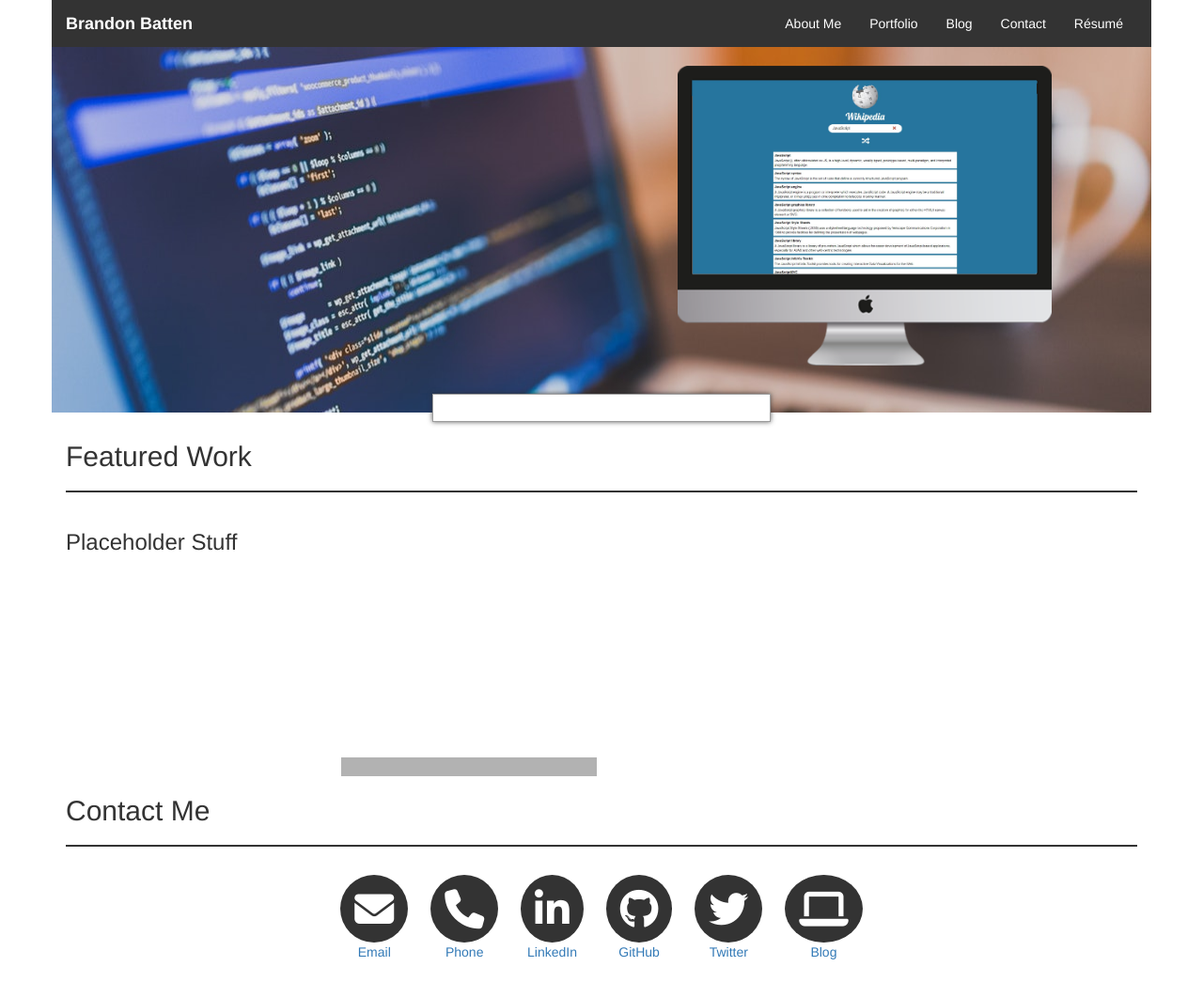
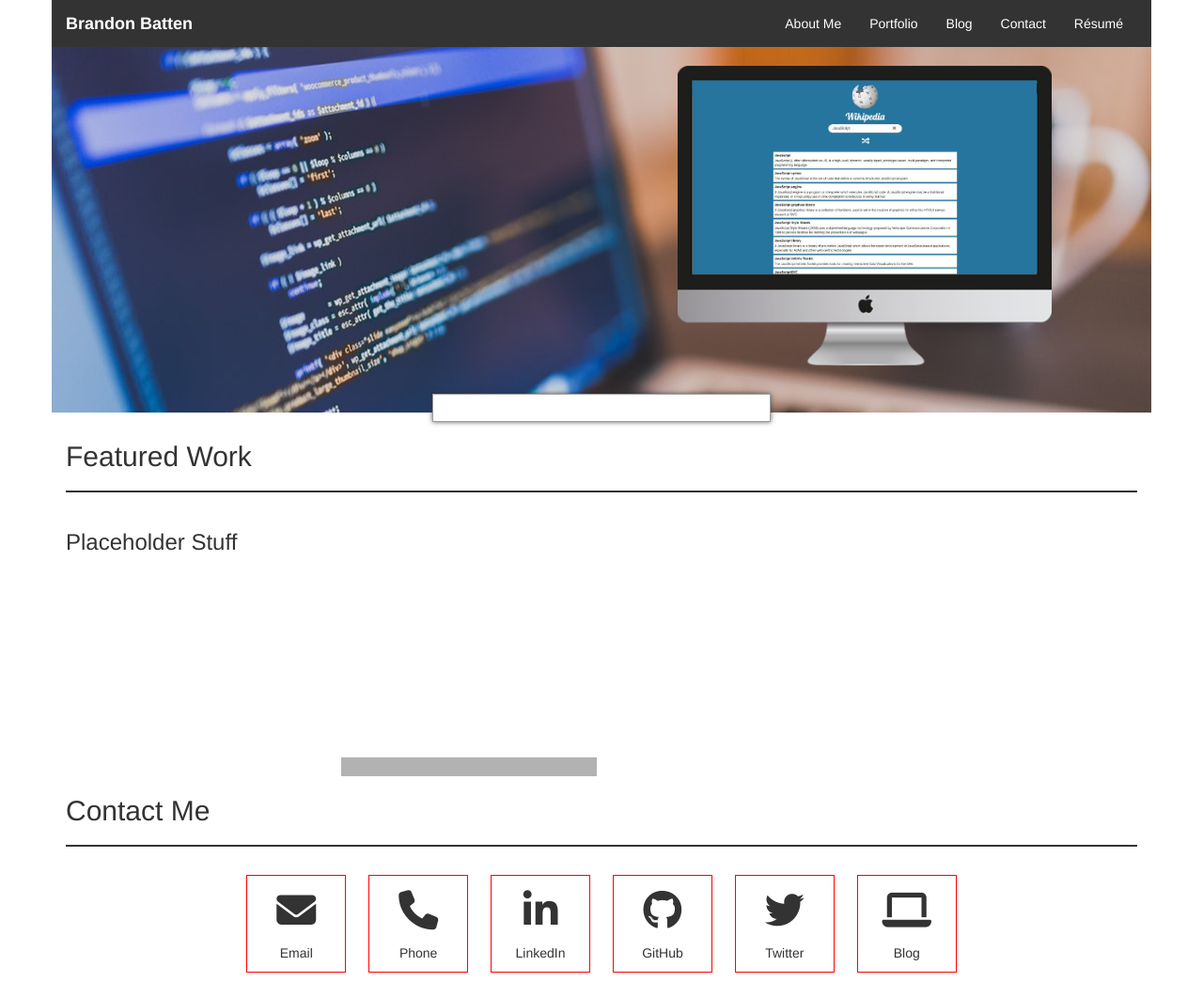
Before and after one commit to ba-batten/Portfolio, a plain HTML site: page index.html in a window 1280 px wide. Shown: the whole page at 94% size. Drawn offline with nearby package versions, Linux system fonts and the light colour scheme; a script that the page names is missing.

Commit message:
Evenly space out contact info

```diff
--- a/css/styles.css
+++ b/css/styles.css
@@ -40,13 +40,6 @@ h1, h2, h3, h4, h5 {
   outline: none;
 }
 
-i {
-  background: #333;
-  padding: 15px;
-  border-radius: 50%;
-  color: white;
-}
-
 .about-me {
   list-style-type: none;
   margin: 0;
@@ -76,24 +69,32 @@ i {
   color: white;
 }
 
-.contact-icon {
-  color: white;
-  background: #333;
-  padding: 10px;
-  border-radius: 50%;
-  /*font-size: 30px;*/
-  display: block;
-}
-
 .contact-info {
   list-style-type: none;
   margin: 0;
   padding: 0;
 }
 
+.contact-info i {
+  color: #333;
+  margin: 15px;
+}
+
 .contact-info li {
   display: inline-block;
   margin: 10px;
+  color: #333;
+  border: thin solid red;
+  width: 106px;
+}
+
+.contact-info a {
+  color: #333;
+  text-decoration: none;
+}
+
+.contact-info a:hover, .contact-info i:hover {
+  color: gray;
 }
 
 .display {
```
